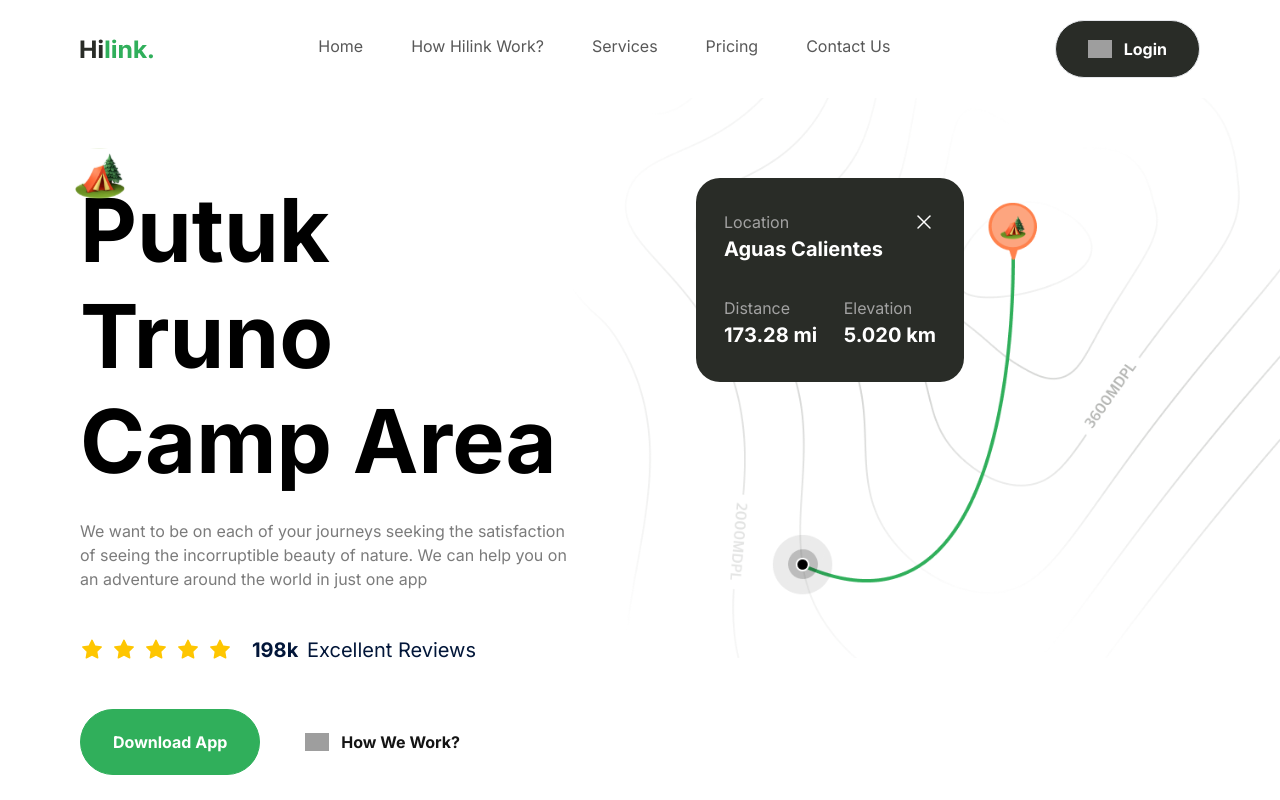
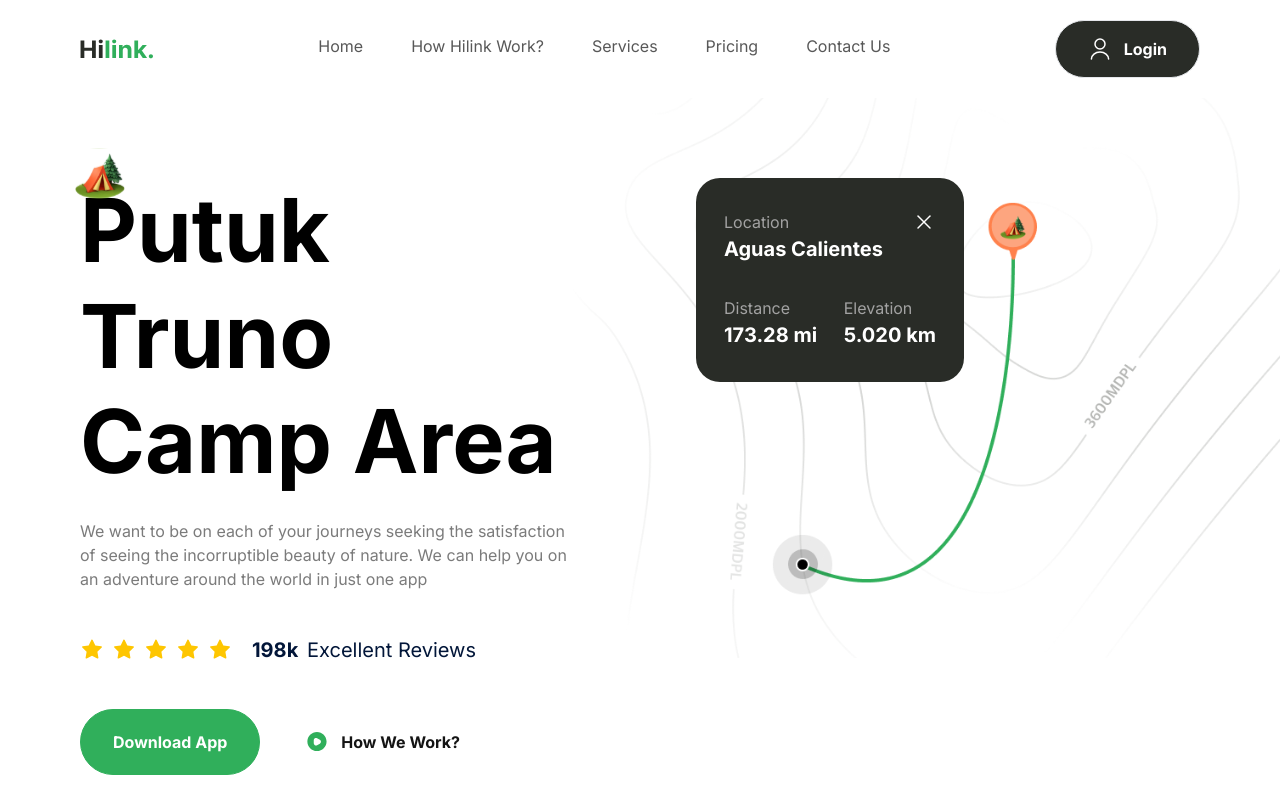
Before and after one commit to Coffeholic404/nuxt_travelApp, a Nuxt app: page / in a window 1280 px wide. Shown: the top 800 px of the page. Built offline with nearby package versions, Linux system fonts and the light colour scheme; grey boxes are pictures that could not be loaded.

Commit message:
cleaning up

```diff
--- a/components/TheHero.vue
+++ b/components/TheHero.vue
@@ -38,7 +38,7 @@
         <TheButton
           type="button"
           title="How We Work?"
-          icon="../public/play.svg"
+          icon="play.svg"
           variant="btn_white_text"
         />
       </div>
--- a/components/TheNavbar.vue
+++ b/components/TheNavbar.vue
@@ -22,7 +22,7 @@
       <TheButton
       type="button"
       title="Login"
-      icon="../public/user.svg"
+      icon="user.svg"
       variant="btn_dark_green"
 
       />
```
